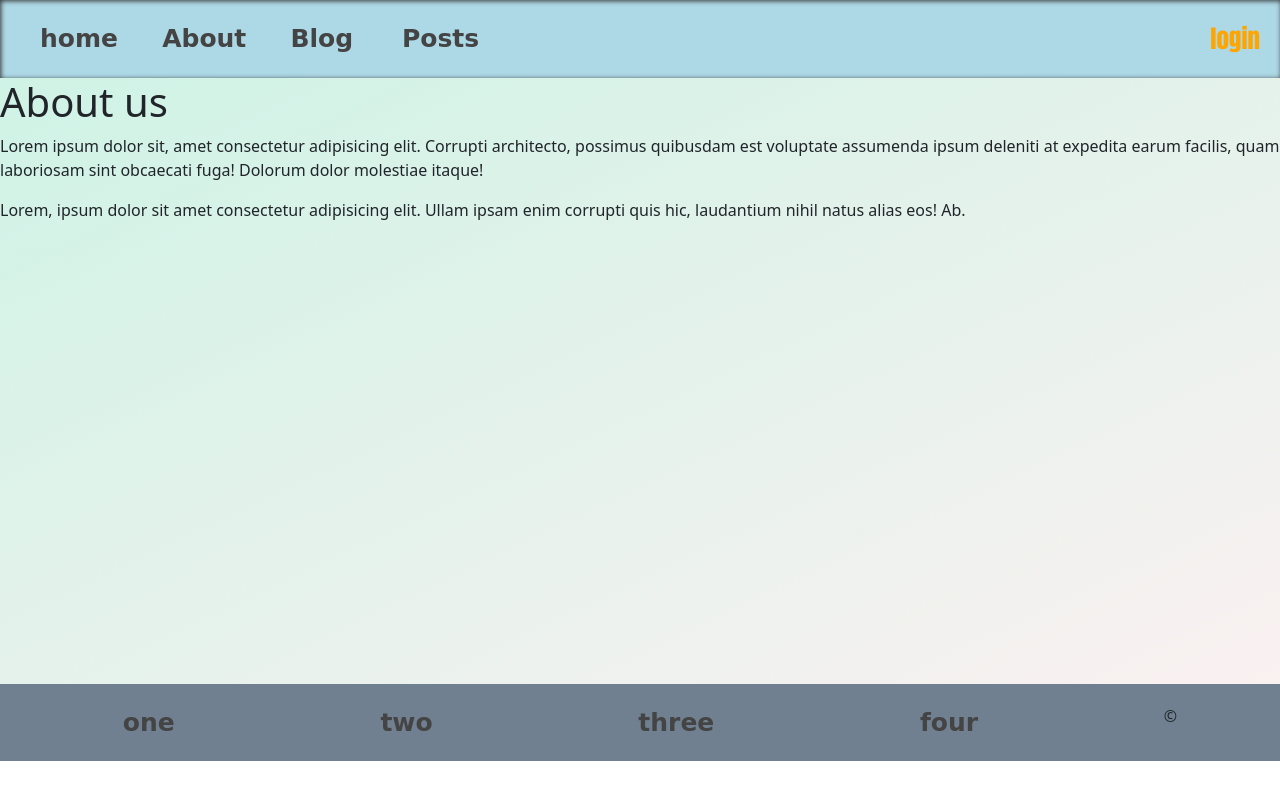
After one commit to AbrorBoqiyev/sale, a Django app: page /about/ in a window 1280 px wide. The commit adds this page. Run offline with Django 5.2, Linux system fonts and the light colour scheme; some libraries are stand-ins or nearby versions.

Commit message:
about page

```diff
--- a/savdo/savdo/urls.py
+++ b/savdo/savdo/urls.py
@@ -20,6 +20,7 @@ from .views import *
 
 urlpatterns = [
     path("", home, name="home"),
+    path("about/", about, name="about"),
     path("blog/", include('blog.urls')),
     path('admin/', admin.site.urls),
 ]
--- a/savdo/savdo/views.py
+++ b/savdo/savdo/views.py
@@ -6,3 +6,9 @@ def home(request):
     text = 'Hello world'
     context = {'text': text}
     return render(request, 'home.html', context)
+
+def about(request):
+    context = {
+        "text": 'About us'
+    }
+    return render(request, "about.html", context)
--- /dev/null
+++ b/savdo/static/styles/about.css
@@ -0,0 +1,4 @@
+.about-wrapper{
+    height: 75.8vh;
+    background: linear-gradient(to right bottom, rgb(207, 243, 230), rgb(250, 241, 241));
+}
--- a/savdo/static/styles/blog.css
+++ b/savdo/static/styles/blog.css
@@ -1,11 +1,6 @@
 *{
     transition: 0.5s;
 }
-/* main{
-    background: linear-gradient( to right bottom, rgb(165, 235, 210), rgb(243, 227, 227));
-    height: 77vh;
-    padding: 30px 10px;
-} */
 .cover_blog {
     background: linear-gradient( to right bottom, rgb(207, 243, 230), rgb(250, 241, 241));
 }
--- a/savdo/static/styles/home.css
+++ b/savdo/static/styles/home.css
@@ -5,5 +5,5 @@
 
 main{
     background: linear-gradient( to right bottom, rgb(165, 235, 210), rgb(243, 227, 227));
-    height: 77vh;
+    height: 75.8vh;
 }
--- /dev/null
+++ b/savdo/templates/about.html
@@ -0,0 +1,22 @@
+{%extends "base.html"%}
+{%load static %}
+
+{%block title%} About {%endblock%}
+
+{%block css%}
+    <link rel="stylesheet" href="{% static "styles/about.css" %}">
+{%endblock%}
+
+{%block content%}
+    <div class="about-wrapper">
+        <h1>{{text}}</h1>
+        <p>
+            Lorem ipsum dolor sit, amet consectetur adipisicing elit. Corrupti architecto, possimus quibusdam est voluptate assumenda ipsum deleniti at expedita earum facilis, quam laboriosam sint obcaecati fuga! Dolorum dolor molestiae itaque!
+        </p>
+        <p>
+            Lorem, ipsum dolor sit amet consectetur adipisicing elit. Ullam ipsam enim corrupti quis hic, laudantium nihil natus alias eos! Ab.
+        </p>
+
+    </div>
+
+{%endblock%}
--- a/savdo/templates/base.html
+++ b/savdo/templates/base.html
@@ -36,4 +36,6 @@
 
     {%endblock%}
 </body>
+
+</style>
 </html>
--- a/savdo/templates/navbar.html
+++ b/savdo/templates/navbar.html
@@ -3,7 +3,7 @@
 <header>
     <div class="links">
         <a href="{%url "home"%}">home</a>
-        <a href="#">About</a>
+        <a href="{% url "about"%}">About</a>
         <a href="{% url "blog"%}">Blog </a>
         <a href="#">Posts</a>
     </div>
```
